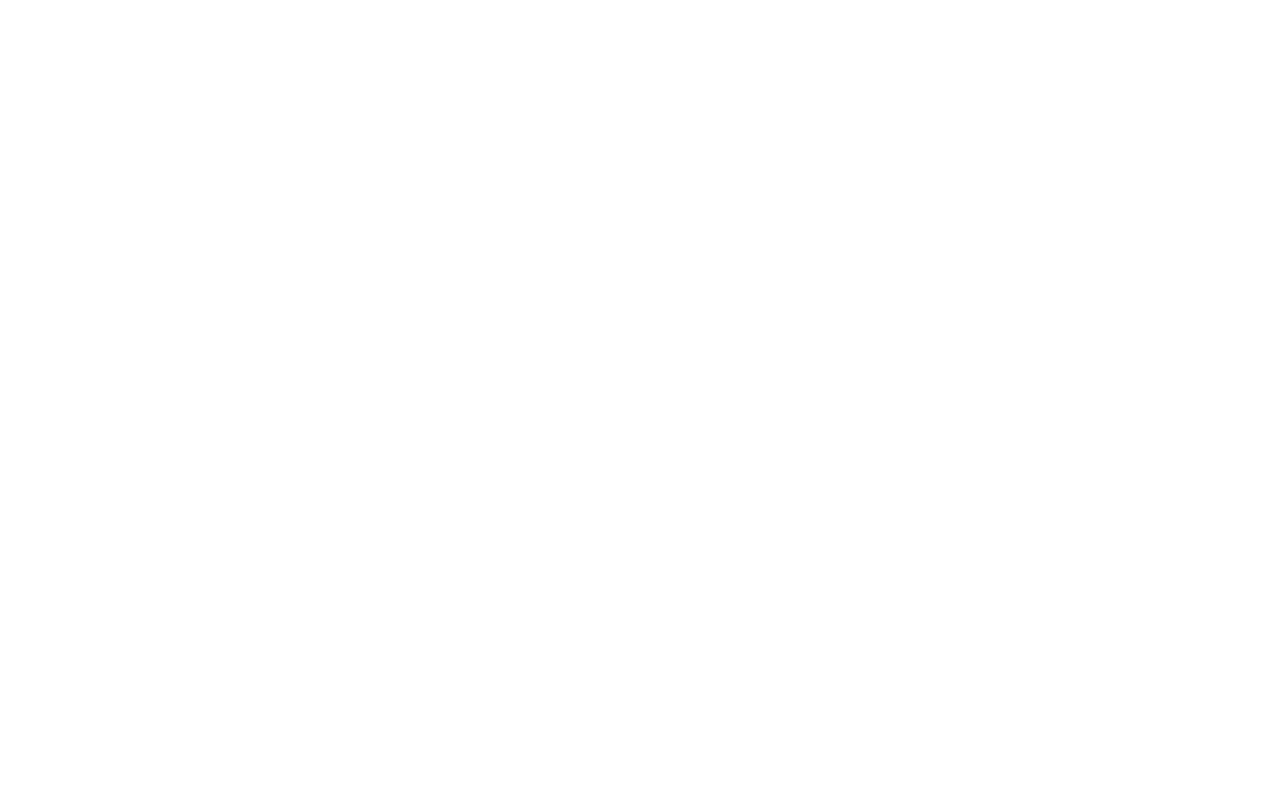
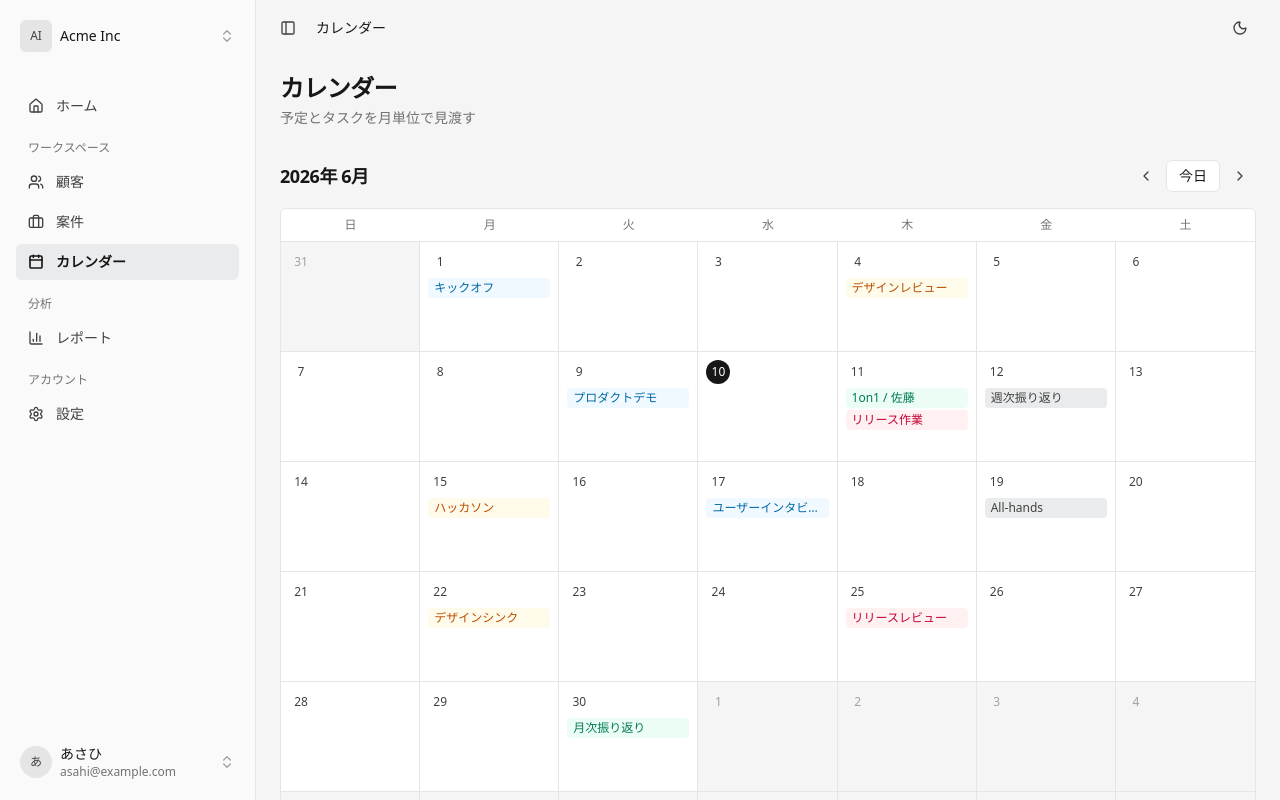
Before and after one commit to ashunar0/hisui, a React (Vite) app: page /calendar in a window 1280 px wide. Before the commit this address had no page. Built offline with nearby package versions, Linux system fonts and the light colour scheme.

Commit message:
feat: Calendar screen を追加 (月グリッド + 薄塗りイベントバッジ)

```diff
--- a/src/App.tsx
+++ b/src/App.tsx
@@ -1,4 +1,5 @@
 import { BrowserRouter, Route, Routes } from "react-router";
+import { Calendar } from "@/screens/Calendar";
 import { Chat } from "@/screens/Chat";
 import { Dashboard } from "@/screens/Dashboard";
 import { Home } from "@/screens/Home";
@@ -15,6 +16,7 @@
         <Route path="/dashboard" element={<Dashboard />} />
         <Route path="/mail" element={<Mail />} />
         <Route path="/chat" element={<Chat />} />
+        <Route path="/calendar" element={<Calendar />} />
         <Route path="/settings" element={<Settings />} />
         <Route path="/login" element={<Login />} />
         <Route path="/signup" element={<SignUp />} />
--- a/src/components/app-sidebar.tsx
+++ b/src/components/app-sidebar.tsx
@@ -1,6 +1,7 @@
 import {
   BarChart3,
   Briefcase,
+  Calendar,
   Home,
   Settings as SettingsIcon,
   Users,
@@ -29,6 +30,7 @@
     items: [
       { label: "顧客", icon: Users },
       { label: "案件", icon: Briefcase },
+      { label: "カレンダー", icon: Calendar },
     ],
   },
   {
--- /dev/null
+++ b/src/screens/Calendar.tsx
@@ -0,0 +1,216 @@
+import { ChevronLeft, ChevronRight } from "lucide-react";
+import { useState } from "react";
+import { AppSidebar } from "@/components/app-sidebar";
+import { ThemeToggle } from "@/components/theme-toggle";
+import { Breadcrumb } from "@/components/ui/breadcrumb";
+import { Button } from "@/components/ui/button";
+import { IconButton } from "@/components/ui/icon-button";
+import { Sidebar } from "@/components/ui/sidebar";
+import { cn } from "@/lib/utils";
+
+const WEEKDAYS = ["日", "月", "火", "水", "木", "金", "土"];
+
+type EventAccent = "emerald" | "rose" | "sky" | "amber" | "neutral";
+
+type CalendarEvent = {
+  id: string;
+  title: string;
+  date: string;
+  accent: EventAccent;
+};
+
+const EVENTS: CalendarEvent[] = [
+  { id: "e1", title: "キックオフ", date: "2026-06-01", accent: "sky" },
+  { id: "e2", title: "デザインレビュー", date: "2026-06-04", accent: "amber" },
+  { id: "e3", title: "プロダクトデモ", date: "2026-06-09", accent: "sky" },
+  { id: "e4", title: "1on1 / 佐藤", date: "2026-06-11", accent: "emerald" },
+  { id: "e5", title: "リリース作業", date: "2026-06-11", accent: "rose" },
+  { id: "e6", title: "週次振り返り", date: "2026-06-12", accent: "neutral" },
+  { id: "e7", title: "ハッカソン", date: "2026-06-15", accent: "amber" },
+  {
+    id: "e8",
+    title: "ユーザーインタビュー ×3",
+    date: "2026-06-17",
+    accent: "sky",
+  },
+  { id: "e9", title: "All-hands", date: "2026-06-19", accent: "neutral" },
+  { id: "e10", title: "デザインシンク", date: "2026-06-22", accent: "amber" },
+  { id: "e11", title: "リリースレビュー", date: "2026-06-25", accent: "rose" },
+  { id: "e12", title: "月次振り返り", date: "2026-06-30", accent: "emerald" },
+];
+
+const ACCENT_CLASSES: Record<EventAccent, string> = {
+  emerald:
+    "bg-emerald-50 text-emerald-700 dark:bg-emerald-950/50 dark:text-emerald-400",
+  rose: "bg-rose-50 text-rose-700 dark:bg-rose-950/50 dark:text-rose-400",
+  sky: "bg-sky-50 text-sky-700 dark:bg-sky-950/50 dark:text-sky-400",
+  amber: "bg-amber-50 text-amber-700 dark:bg-amber-950/50 dark:text-amber-400",
+  neutral: "bg-surface-sunken text-fg-soft",
+};
+
+function formatDateKey(date: Date) {
+  const y = date.getFullYear();
+  const m = String(date.getMonth() + 1).padStart(2, "0");
+  const d = String(date.getDate()).padStart(2, "0");
+  return `${y}-${m}-${d}`;
+}
+
+function getMonthDays(year: number, month: number) {
+  const firstDay = new Date(year, month, 1);
+  const startDay = firstDay.getDay();
+
+  const days: { date: Date; isCurrentMonth: boolean }[] = [];
+
+  for (let i = startDay - 1; i >= 0; i--) {
+    days.push({ date: new Date(year, month, -i), isCurrentMonth: false });
+  }
+  const lastDay = new Date(year, month + 1, 0).getDate();
+  for (let d = 1; d <= lastDay; d++) {
+    days.push({ date: new Date(year, month, d), isCurrentMonth: true });
+  }
+  let nextDay = 1;
+  while (days.length < 42) {
+    days.push({
+      date: new Date(year, month + 1, nextDay++),
+      isCurrentMonth: false,
+    });
+  }
+  return days;
+}
+
+function isSameDay(a: Date, b: Date) {
+  return (
+    a.getFullYear() === b.getFullYear() &&
+    a.getMonth() === b.getMonth() &&
+    a.getDate() === b.getDate()
+  );
+}
+
+export function Calendar() {
+  const [current, setCurrent] = useState(() => {
+    const now = new Date();
+    return new Date(now.getFullYear(), now.getMonth(), 1);
+  });
+  const today = new Date();
+  const days = getMonthDays(current.getFullYear(), current.getMonth());
+
+  const eventsByDate = EVENTS.reduce<Record<string, CalendarEvent[]>>(
+    (acc, ev) => {
+      (acc[ev.date] ??= []).push(ev);
+      return acc;
+    },
+    {},
+  );
+
+  const goPrev = () =>
+    setCurrent(new Date(current.getFullYear(), current.getMonth() - 1, 1));
+  const goNext = () =>
+    setCurrent(new Date(current.getFullYear(), current.getMonth() + 1, 1));
+  const goToday = () => {
+    const now = new Date();
+    setCurrent(new Date(now.getFullYear(), now.getMonth(), 1));
+  };
+
+  return (
+    <Sidebar.Provider>
+      <div className="flex h-screen">
+        <AppSidebar active="カレンダー" />
+        <main className="flex flex-1 flex-col overflow-hidden bg-canvas">
+          <header className="flex h-14 shrink-0 items-center gap-3 px-6">
+            <Sidebar.Trigger className="-ml-2" />
+            <Breadcrumb items={[{ label: "カレンダー" }]} />
+            <div className="ml-auto flex items-center gap-1">
+              <ThemeToggle />
+            </div>
+          </header>
+          <div className="flex-1 overflow-y-auto px-6 py-4">
+            <div className="flex flex-col gap-1">
+              <h1 className="text-2xl font-semibold tracking-tight">
+                カレンダー
+              </h1>
+              <p className="text-sm text-fg-muted">
+                予定とタスクを月単位で見渡す
+              </p>
+            </div>
+
+            <div className="mt-8 flex flex-col gap-4">
+              <div className="flex items-center gap-3">
+                <h2 className="text-lg font-semibold tracking-tight">
+                  {current.getFullYear()}年 {current.getMonth() + 1}月
+                </h2>
+                <div className="ml-auto flex items-center gap-1">
+                  <IconButton aria-label="前の月" onClick={goPrev}>
+                    <ChevronLeft className="size-4" />
+                  </IconButton>
+                  <Button variant="outline" size="sm" onClick={goToday}>
+                    今日
+                  </Button>
+                  <IconButton aria-label="次の月" onClick={goNext}>
+                    <ChevronRight className="size-4" />
+                  </IconButton>
+                </div>
+              </div>
+
+              <div className="overflow-hidden rounded-md border border-border bg-surface">
+                <div className="grid grid-cols-7 border-b border-border">
+                  {WEEKDAYS.map((w) => (
+                    <div
+                      key={w}
+                      className="py-2 text-center text-xs font-medium text-fg-muted"
+                    >
+                      {w}
+                    </div>
+                  ))}
+                </div>
+                <div className="grid grid-cols-7">
+                  {days.map(({ date, isCurrentMonth }, i) => {
+                    const isToday = isSameDay(date, today);
+                    const isLastRow = i >= 35;
+                    const isLastCol = i % 7 === 6;
+                    const dayEvents =
+                      eventsByDate[formatDateKey(date)] ?? [];
+                    return (
+                      <div
+                        key={i}
+                        className={cn(
+                          "flex min-h-[110px] flex-col gap-1 p-2",
+                          !isLastCol && "border-r border-border",
+                          !isLastRow && "border-b border-border",
+                          !isCurrentMonth && "bg-canvas",
+                        )}
+                      >
+                        <div
+                          className={cn(
+                            "inline-flex size-6 items-center justify-center self-start rounded-full text-xs",
+                            isToday && "bg-fg font-medium text-bg",
+                            !isToday && isCurrentMonth && "text-fg-soft",
+                            !isToday && !isCurrentMonth && "text-fg-subtle",
+                          )}
+                        >
+                          {date.getDate()}
+                        </div>
+                        <div className="flex flex-col gap-0.5">
+                          {dayEvents.slice(0, 3).map((ev) => (
+                            <div
+                              key={ev.id}
+                              className={cn(
+                                "truncate rounded px-1.5 py-0.5 text-xs font-medium",
+                                ACCENT_CLASSES[ev.accent],
+                              )}
+                            >
+                              {ev.title}
+                            </div>
+                          ))}
+                        </div>
+                      </div>
+                    );
+                  })}
+                </div>
+              </div>
+            </div>
+          </div>
+        </main>
+      </div>
+    </Sidebar.Provider>
+  );
+}
--- a/src/screens/Home.tsx
+++ b/src/screens/Home.tsx
@@ -4,6 +4,7 @@
   { to: "/dashboard", label: "Dashboard" },
   { to: "/mail", label: "Mail" },
   { to: "/chat", label: "Chat" },
+  { to: "/calendar", label: "Calendar" },
   { to: "/settings", label: "Settings" },
   { to: "/login", label: "Login" },
   { to: "/signup", label: "Sign up" },
```
